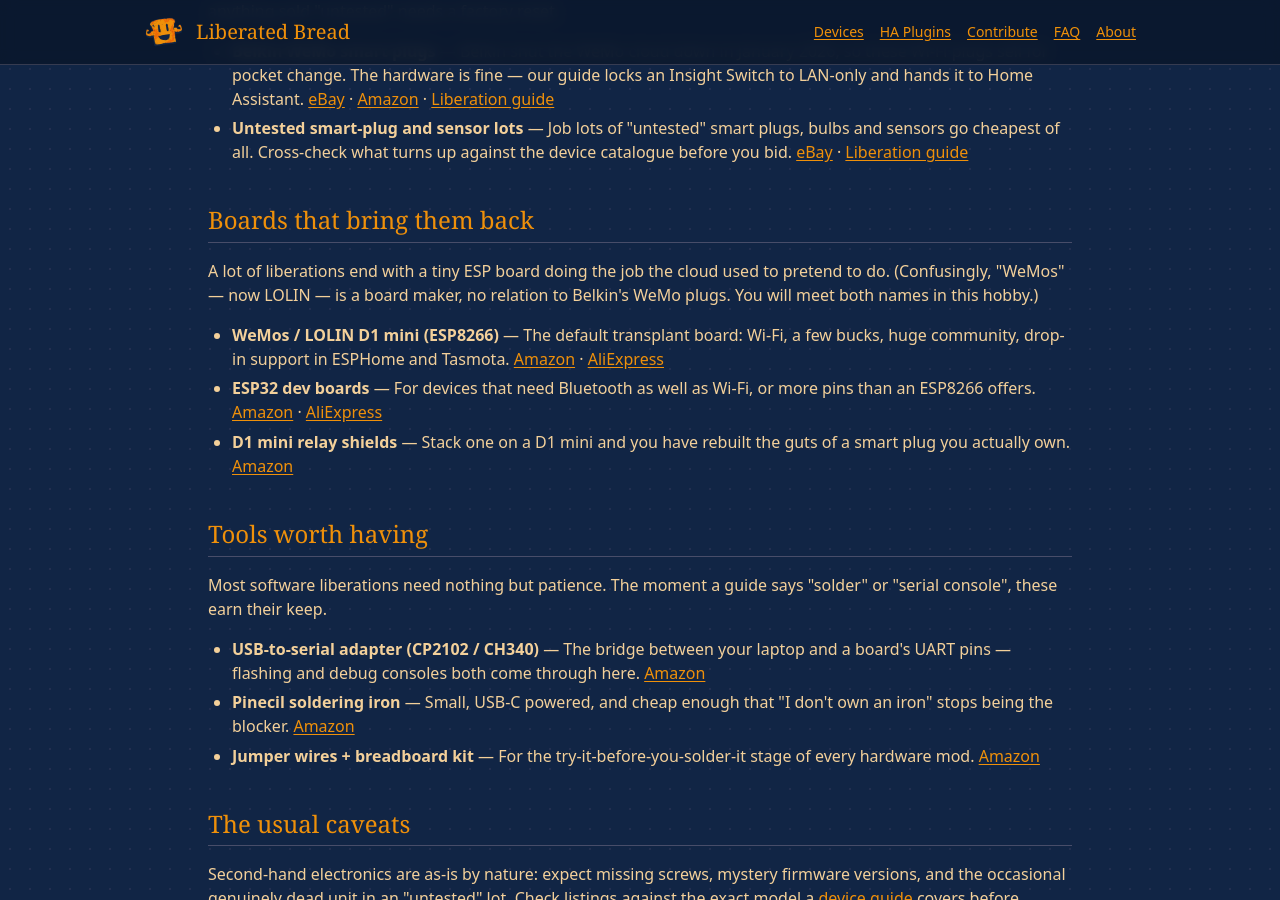
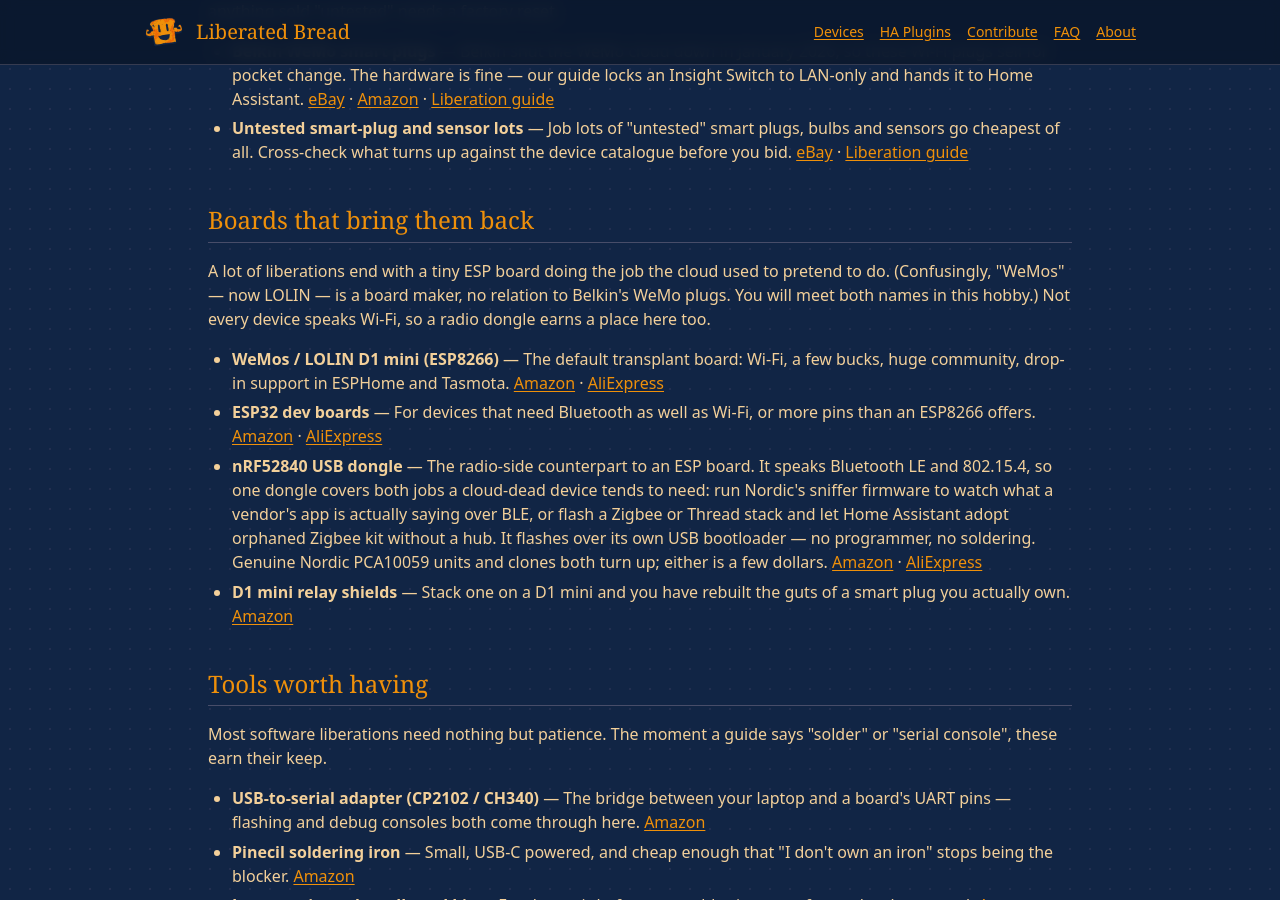
Before and after one commit to liberatedbread/liberatedbread-web-static, a Jekyll site: the page built from shop.md, in a window 1280 px wide and 900 px high, scrolled down 521 px. Built offline with Jekyll 4.4.1, drawn with Linux system fonts in a browser that asks for light colours.

Commit message:
Add the nRF52840 USB dongle to /shop/
Every board on the shop page so far assumes the device speaks Wi-Fi. Plenty
of cloud-orphaned kit speaks Bluetooth LE or Zigbee instead, and the same
cheap dongle covers both: Nordic's sniffer firmware for reverse-engineering
what a vendor's app says over BLE, or a Zigbee/Thread stack so Home
Assistant can adopt the hardware without the dead hub.

Listed under "Boards that bring them back" with Amazon (Associates-tagged)
and AliExpress links, and the section blurb now admits that not every
liberation is a Wi-Fi one.

Co-Authored-By: Claude Opus 5 <noreply@anthropic.com>
Claude-Session: https://claude.ai/code/session_017hTLpLXs6xJZvrHJ1GvmG3

```diff
--- a/_data/shop.yml
+++ b/_data/shop.yml
@@ -53,7 +53,8 @@ sections:
       A lot of liberations end with a tiny ESP board doing the job the cloud
       used to pretend to do. (Confusingly, "WeMos" — now LOLIN — is a board
       maker, no relation to Belkin's WeMo plugs. You will meet both names in
-      this hobby.)
+      this hobby.) Not every device speaks Wi-Fi, so a radio dongle earns a
+      place here too.
     items:
       - name: "WeMos / LOLIN D1 mini (ESP8266)"
         why: >-
@@ -76,6 +77,23 @@ sections:
             affiliate_url: "https://www.amazon.com/s?k=esp32+devkit&tag=hkmagic-20"
           - label: "AliExpress"
             url: "https://www.aliexpress.com/w/wholesale-esp32-devkit.html"
+            affiliate_url: ""
+      - name: "nRF52840 USB dongle"
+        why: >-
+          The radio-side counterpart to an ESP board. It speaks Bluetooth LE
+          and 802.15.4, so one dongle covers both jobs a cloud-dead device
+          tends to need: run Nordic's sniffer firmware to watch what a
+          vendor's app is actually saying over BLE, or flash a Zigbee or
+          Thread stack and let Home Assistant adopt orphaned Zigbee kit
+          without a hub. It flashes over its own USB bootloader — no
+          programmer, no soldering. Genuine Nordic PCA10059 units and clones
+          both turn up; either is a few dollars.
+        links:
+          - label: "Amazon"
+            url: "https://www.amazon.com/s?k=nrf52840+dongle"
+            affiliate_url: "https://www.amazon.com/s?k=nrf52840+dongle&tag=hkmagic-20"
+          - label: "AliExpress"
+            url: "https://www.aliexpress.com/w/wholesale-nrf52840-dongle.html"
             affiliate_url: ""
       - name: "D1 mini relay shields"
         why: >-
```
